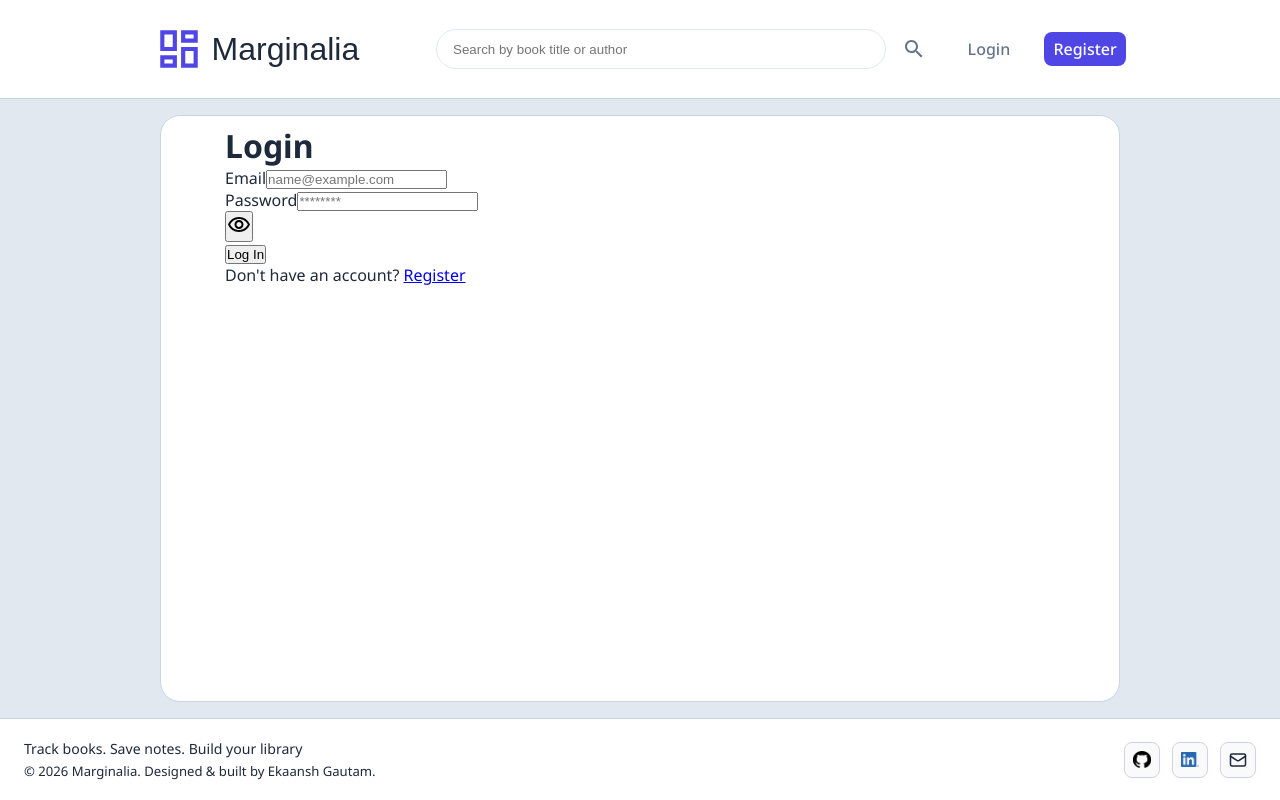
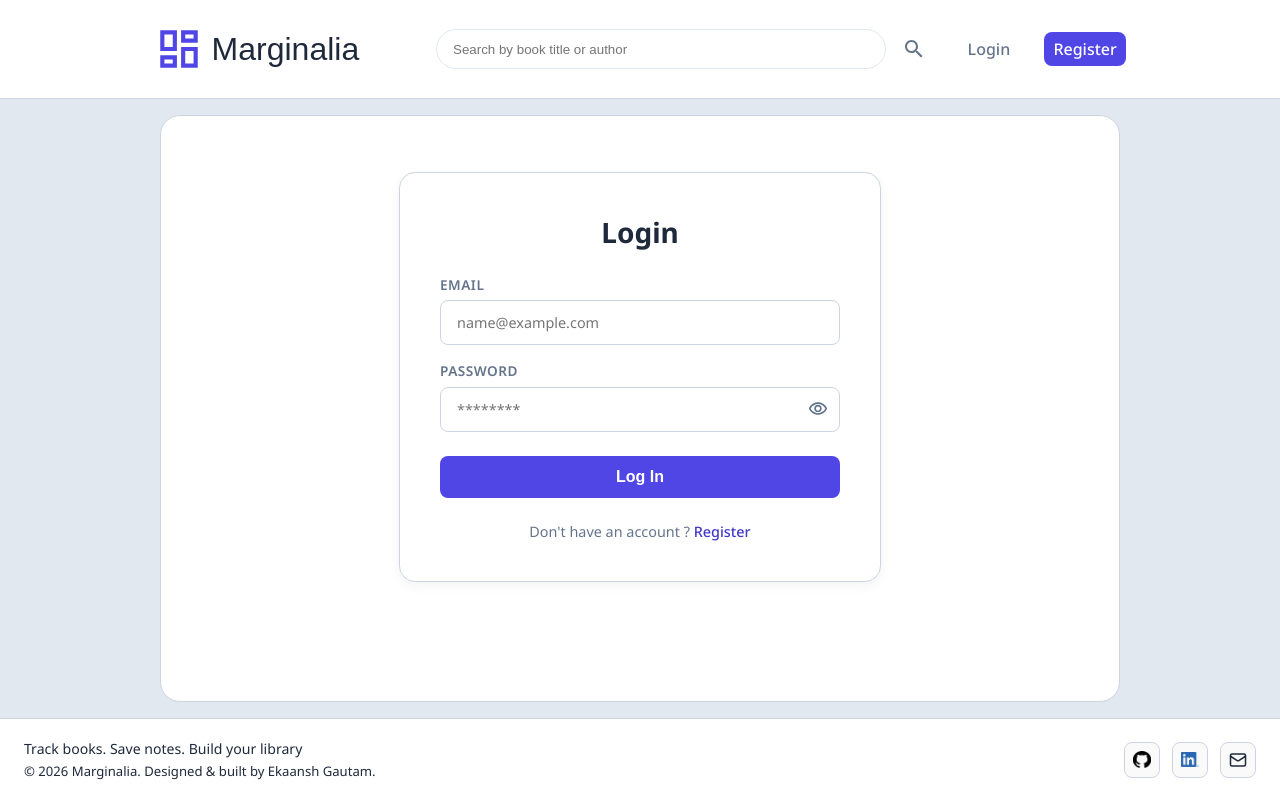
Before and after one commit to 0xekaansh/Marginalia, a React (Vite) app in the folder client/: page /login in a window 1280 px wide. Built offline with nearby package versions, Linux system fonts and the light colour scheme; a web font is replaced by a local one.

Commit message:
added styling in authform

```diff
--- a/client/src/components/AuthForm.jsx
+++ b/client/src/components/AuthForm.jsx
@@ -5,6 +5,7 @@ import { useAuth } from "../context/authContext";
 import Input from "./Input";
 import VisibilityOutlinedIcon from "@mui/icons-material/VisibilityOutlined";
 import VisibilityOffOutlinedIcon from "@mui/icons-material/VisibilityOffOutlined";
+import styles from "./AuthForm.module.css";
 
 function AuthForm({ isRegister = false }) {
   const [formData, setFormData] = useState({
@@ -88,13 +89,16 @@ function AuthForm({ isRegister = false }) {
   };
 
   return (
-    <div>
-      <h1>{isRegister ? "Register" : "Login"}</h1>
+    <div className={styles.authFormContainer}>
+      <h1 className={styles.authFormHeading}>
+        {isRegister ? "Register" : "Login"}
+      </h1>
       {errors.form && <div>{errors.form}</div>}
-      <form onSubmit={handleSubmit}>
+      <form onSubmit={handleSubmit} className={styles.formContent}>
         {isRegister && (
           <Input
             label="Username"
+            autoComplete="username"
             type="text"
             name="username"
             placeholder="Username"
@@ -105,6 +109,7 @@ function AuthForm({ isRegister = false }) {
         )}
         <Input
           label="Email"
+          autoComplete="email"
           type="text"
           name="email"
           placeholder="name@example.com"
@@ -112,9 +117,10 @@ function AuthForm({ isRegister = false }) {
           onChange={handleChange}
           error={errors.email}
         />
-        <div>
+        <div className={styles.passwordWrapper}>
           <Input
             label="Password"
+            autoComplete="password"
             type={!showPassword ? "password" : "text"}
             name="password"
             placeholder="********"
@@ -128,16 +134,17 @@ function AuthForm({ isRegister = false }) {
             aria-label={showPassword ? "Hide password" : "Show password"}
           >
             {showPassword ? (
-              <VisibilityOffOutlinedIcon />
+              <VisibilityOffOutlinedIcon fontSize="small" />
             ) : (
-              <VisibilityOutlinedIcon />
+              <VisibilityOutlinedIcon fontSize="small" />
             )}
           </button>
         </div>
         {isRegister && (
-          <div>
+          <div className={styles.passwordWrapper}>
             <Input
               label="Confirm Password"
+              autoComplete="new-password"
               type={!showConfirmPassword ? "password" : "text"}
               name="confirmPassword"
               placeholder="********"
@@ -148,30 +155,32 @@ function AuthForm({ isRegister = false }) {
             <button
               type="button"
               onClick={() => setShowConfirmPassword(!showConfirmPassword)}
-              aria-label={showConfirmPassword ? "Hide password" : "Show password"}
+              aria-label={
+                showConfirmPassword ? "Hide password" : "Show password"
+              }
             >
               {showConfirmPassword ? (
-                <VisibilityOffOutlinedIcon />
+                <VisibilityOffOutlinedIcon fontSize="small" />
               ) : (
-                <VisibilityOutlinedIcon />
+                <VisibilityOutlinedIcon fontSize="small" />
               )}
             </button>
           </div>
         )}
 
-        <button type="submit" disabled={loading}>
+        <button type="submit" disabled={loading} className={styles.submitBtn}>
           {isRegister ? "Register" : "Log In"}
         </button>
       </form>
 
       <div>
         {isRegister ? (
-          <p>
-            Already have an account? <Link to="/login">Login</Link>
+          <p className={styles.footerText}>
+            Already have an account ? <Link to="/login">Login</Link>
           </p>
         ) : (
-          <p>
-            Don't have an account? <Link to="/register">Register</Link>
+          <p className={styles.footerText}>
+            Don't have an account ? <Link to="/register">Register</Link>
           </p>
         )}
       </div>
--- /dev/null
+++ b/client/src/components/AuthForm.module.css
@@ -0,0 +1,78 @@
+.authFormContainer {
+    display: flex;
+    flex-direction: column;
+    align-items: center;
+    justify-content: center;
+    width: auto;
+    margin: 3rem auto;
+    padding: 2.5rem;
+    background-color: var(--card-bg);
+    border: 1px solid var(--border-color);
+    border-radius: 16px;
+    box-shadow: 0 4px 12px rgba(0, 0, 0, 0.05);
+    font-family: var(--font-sans);
+}
+
+.authFormHeading {
+    margin-bottom: 1.5rem;
+    font-size: 1.75rem;
+    font-weight: 700;
+    color: var(--text-primary);
+}
+
+.formContent {
+    display: flex;
+    flex-direction: column;
+    gap: 1rem;
+    width: 100%;
+}
+
+.passwordWrapper {
+    position: relative;
+    width: 100%;
+}
+
+.passwordWrapper button {
+    position: absolute;
+    right: 12px;
+    top: 38px;
+    background: none;
+    border: none;
+    cursor: pointer;
+    color: var(--text-secondary);
+    display: flex;
+    align-items: center;
+}
+
+.submitBtn {
+    margin-top: 0.5rem;
+    padding: 0.75rem;
+    font-size: 1rem;
+    font-weight: 600;
+    color: var(--card-bg);
+    background-color: var(--accent-color);
+    border: none;
+    border-radius: 8px;
+    cursor: pointer;
+    transition: var(--transition)
+}
+
+.submitBtn:hover {
+    background-color: var(--accent-hover);
+}
+
+.footerText {
+    margin-top: 1.5rem;
+    font-size: 0.9rem;
+    color: var(--text-secondary);
+}
+
+.footerText a {
+    text-decoration: none;
+    color: var(--accent-hover);
+    font-weight: 500;
+}
+
+.footerText a:hover {
+    text-decoration: underline;
+}
--- a/client/src/components/Input.jsx
+++ b/client/src/components/Input.jsx
@@ -1,7 +1,9 @@
+import styles from "./Input.module.css";
+
 function Input(props) {
   return (
-    <div>
-      <label htmlFor={props.type}>{props.label}</label>
+    <div className={styles.inputContainer}>
+      <label htmlFor={props.name}>{props.label}</label>
       <input
         id={props.name}
         type={props.type}
@@ -9,8 +11,9 @@ function Input(props) {
         placeholder={props.placeholder}
         value={props.value}
         onChange={props.onChange}
+        autoComplete={props.autoComplete}
       />
-      {props.error && <span>{props.error}</span>}
+      {props.error && <span className={styles.errorText}>{props.error}</span>}
     </div>
   );
 }
--- /dev/null
+++ b/client/src/components/Input.module.css
@@ -0,0 +1,37 @@
+.inputContainer {
+    display: flex;
+    flex-direction: column;
+    gap: 0.4rem;
+    width: 100%;
+}
+
+.inputContainer label {
+    font-size: 0.85rem;
+    font-weight: 600;
+    color: var(--text-secondary);
+    text-transform: uppercase;
+    letter-spacing: 0.5px;
+}
+
+.inputContainer input {
+    font-size: 0.9rem;
+    padding: 0.75rem 1rem;
+    border: 1px solid var(--border-color);
+    border-radius: 8px;
+    width: 400px;
+    font-family: var(--font-sans);
+    box-sizing: border-box;
+    transition: var(--transition);
+}
+
+.inputContainer input:focus {
+    outline: none;
+    background-color: var(--card-bg);
+    border-color: var(--accent-color);
+    box-shadow: 0 0 0 3px rgba(0, 0, 0, 0.05);
+}
+
+.errorText {
+    font-size: 0.8rem;
+    color: var(--danger-color);
+}
```
